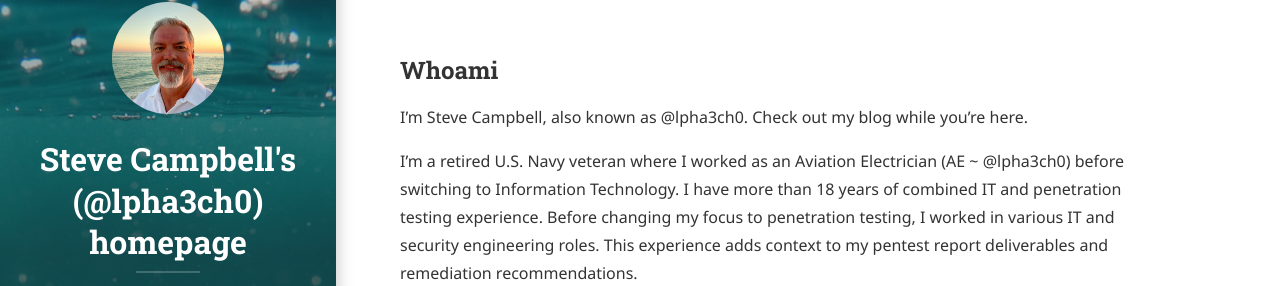
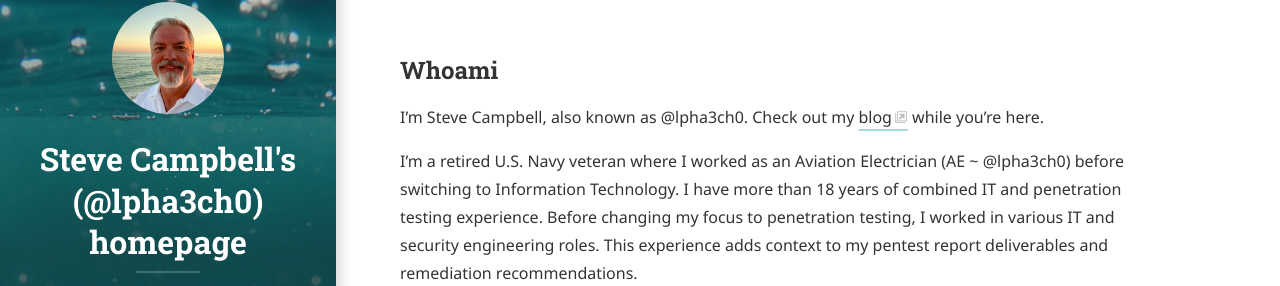
Before and after one commit to aecyberpro/aecyberpro.github.io, a Jekyll site: the page built from index.md, in a window 1280 px wide and 900 px high. Shown: the part 197-483 px from the top of the window. Built offline with Jekyll 4.4.1, drawn with Linux system fonts in a browser that asks for light colours; cached includes are drawn as plain includes; nearby versions of some CDN libraries; some web fonts are replaced; library files that are not in the unit come from our copies; part of the change alters nothing that is shown.

```diff
--- a/index.md
+++ b/index.md
@@ -4,7 +4,7 @@ title: Welcome!
 sitemap: true
 ---
 ## Whoami
-I'm Steve Campbell, also known as @lpha3ch0. Check out my blog while you're here.
+I'm Steve Campbell, also known as @lpha3ch0. Check out my [blog](https://www.aecyberpro.com/blog/) while you're here.
 
 I'm a retired U.S. Navy veteran where I worked as an Aviation Electrician (AE ~ @lpha3ch0) before switching to Information Technology. I have more than 18 years of combined IT and penetration testing experience. Before changing my focus to penetration testing, I worked in various IT and security engineering roles. This experience adds context to my pentest report deliverables and remediation recommendations.
 
```
